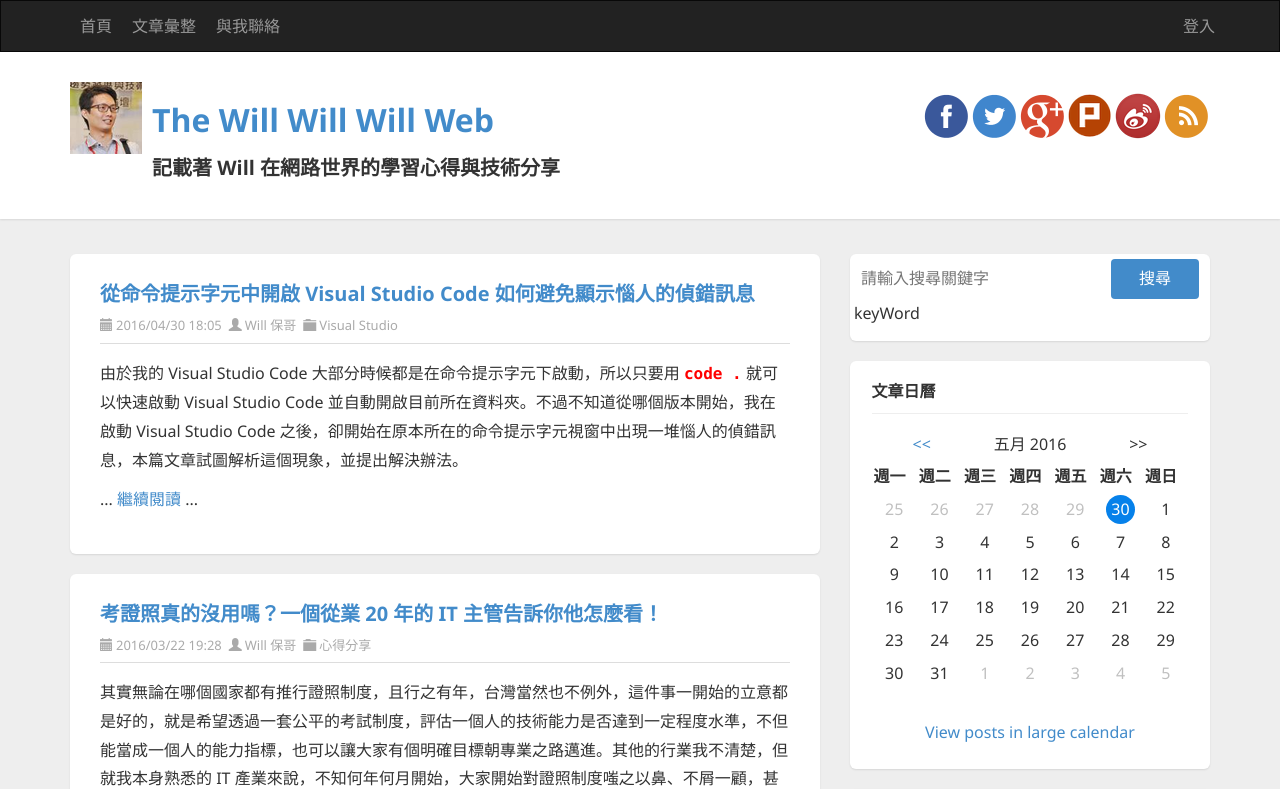
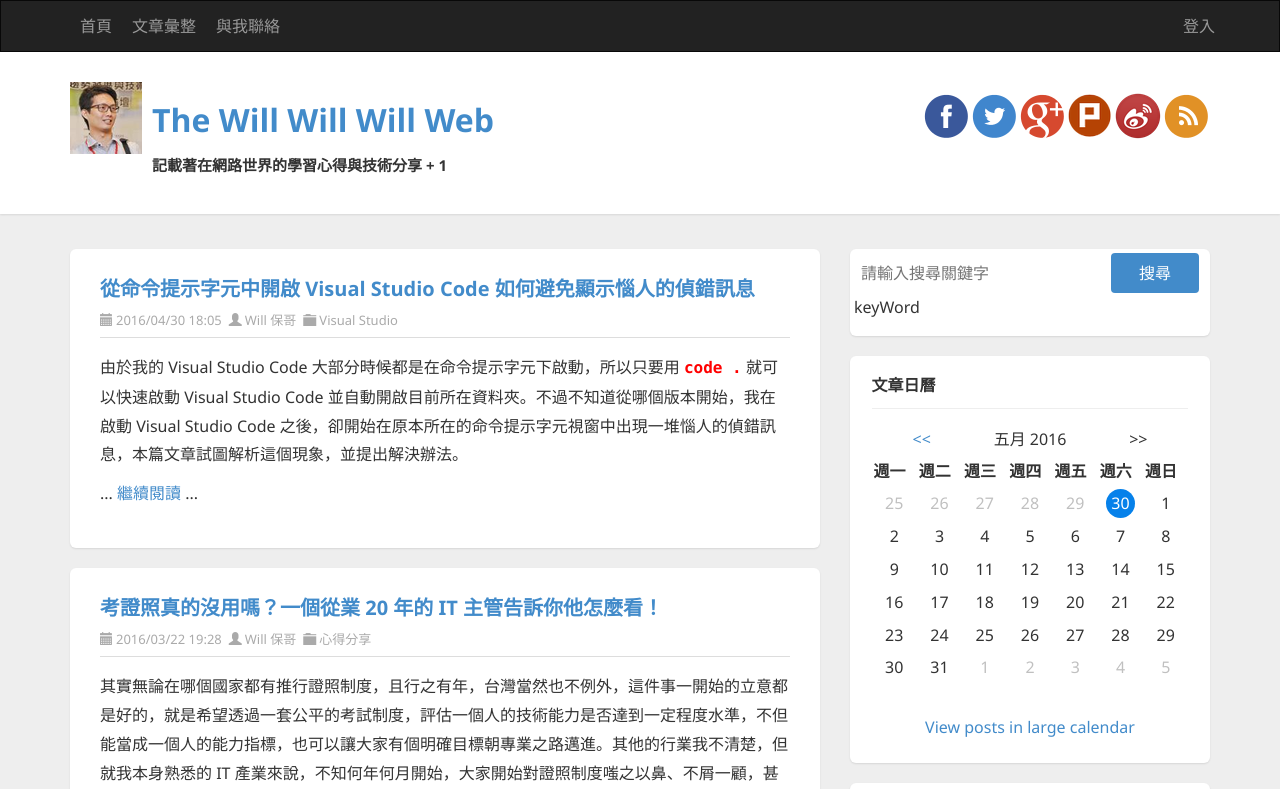
Before and after one commit to edielin/Angular_demo1, an Angular app: page / in a window 1280 px wide. Shown: the top 789 px of the page. Built offline with nearby package versions, Linux system fonts and the light colour scheme.

Commit message:
示範 ngClass 的用法 | [class.className]="條件判斷"

```diff
--- a/src/app/header/header.component.css
+++ b/src/app/header/header.component.css
@@ -0,0 +1,3 @@
+  .hightlight {
+  background-color: #ff0;
+}
--- a/src/app/header/header.component.html
+++ b/src/app/header/header.component.html
@@ -24,11 +24,11 @@
       <div class="title-wrapper">
         <div class="container">
 
-          <img (click)="changeH1Title()" [src]="imgSrc" [alt]="imgTitle" class="pull-left logo">
+          <img (click)="addCount()" [src]="imgSrc" [alt]="imgTitle" class="pull-left logo">
 
           <div class="pull-left">
-            <h1><a href="http://blog.miniasp.com/">{{ h1Title }}</a></h1>
-            <h3 on-click="changeH1Title()" [innerHTML]="h3innerHTML"></h3>
+            <h1 [class.hightlight]="count % 2 == 0"><a href="http://blog.miniasp.com/">{{ h1Title }}</a></h1>
+            <h3 [style.font-size]="(count + 14) + 'px'">記載著在網路世界的學習心得與技術分享 + {{count}}</h3>
           </div>
 
           <div id="social-icons" class="pull-right social-icon">
--- a/src/app/header/header.component.ts
+++ b/src/app/header/header.component.ts
@@ -10,12 +10,12 @@ export class HeaderComponent implements OnInit {
   imgSrc = '/assets/images/logo.png';
   imgTitle = 'The Will Will Web';
   h1Title = 'The Will Will Will Web';
+  count = 1;
 
-  h3innerHTML = '記載著 <span style="color: #ff0" class="test">Will</span> 在網路世界的學習心得與技術分享';
+  addCount () {
+    this.count++;
+  }
 
-  changeH1Title () {
-    this.h1Title = '[click Event Action! 1]';
-  }
   constructor() { }
 
   ngOnInit() {
```
